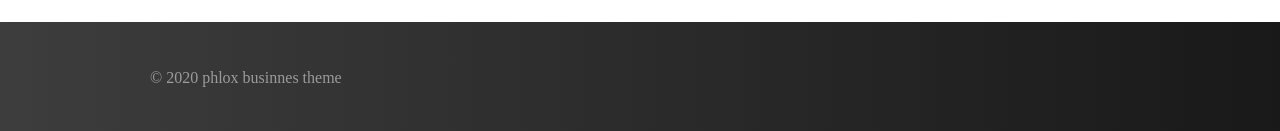
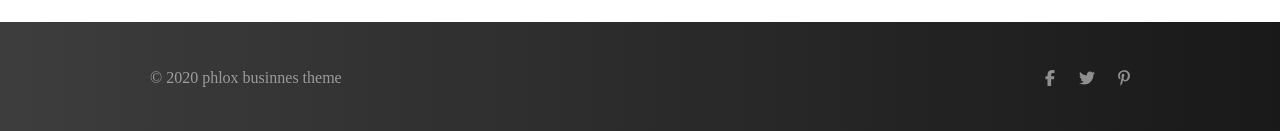
Before and after one commit to sebastianocalella/proj-html-vuejs, a Vue app: page / in a window 1280 px wide. Shown: the part 702-833 px from the top of the page. Built offline with nearby package versions, Linux system fonts and the light colour scheme.

Commit message:
link social in Copyright banner

```diff
--- a/src/components/AppFooterComponents/CopyRightBanner.vue
+++ b/src/components/AppFooterComponents/CopyRightBanner.vue
@@ -1,12 +1,18 @@
 <template>
     <div class="container">
         <span>&copy; 2020 phlox businnes theme</span>
+        <SocialsComponent/>
     </div>
 </template>
 
 <script>
+import SocialsComponent from '../utilitiesComponents/SocialsComponent.vue';
+
 export default {
     name: 'CopyRightBanner',
+    components:{
+        SocialsComponent,
+    }
 }
 </script>
 
```
